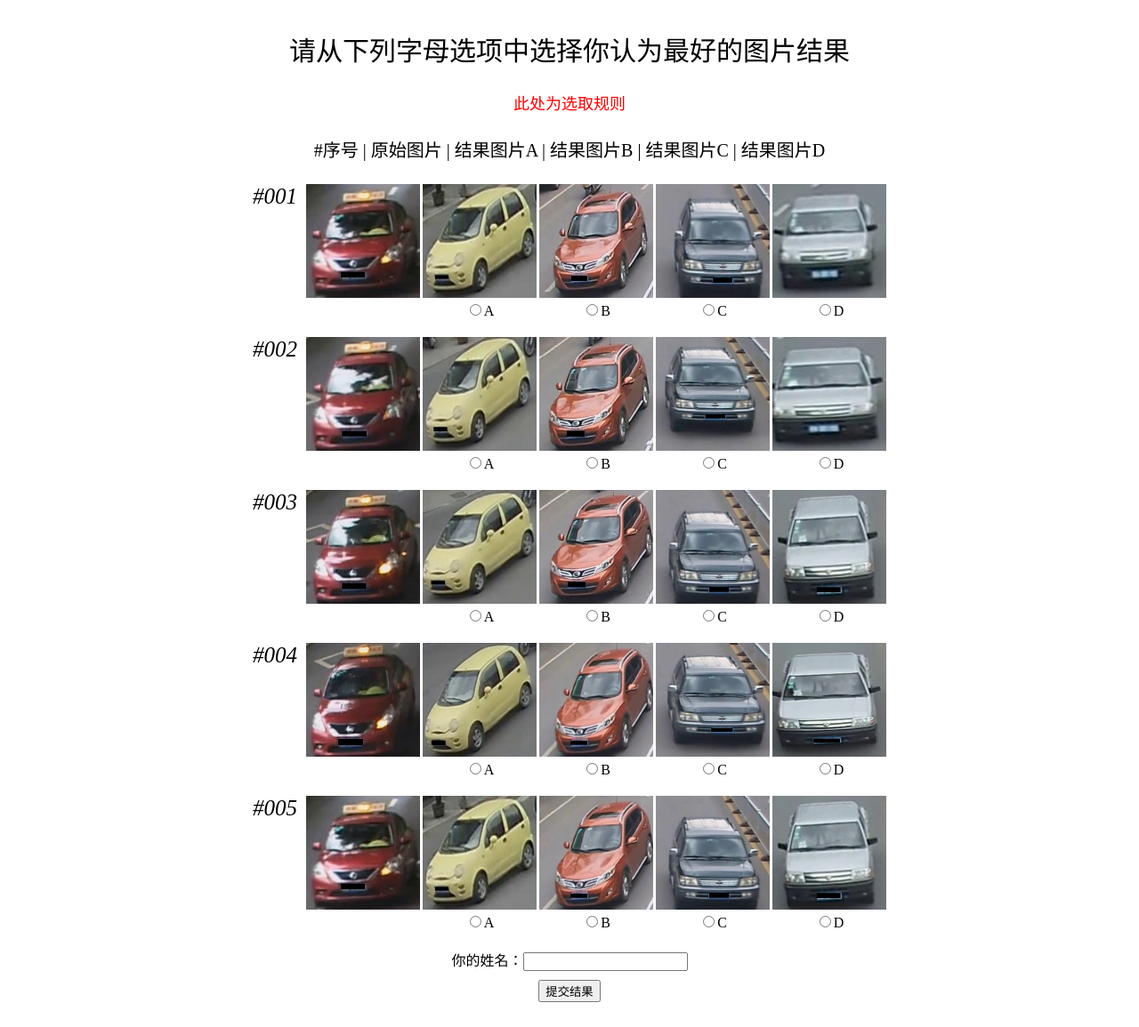
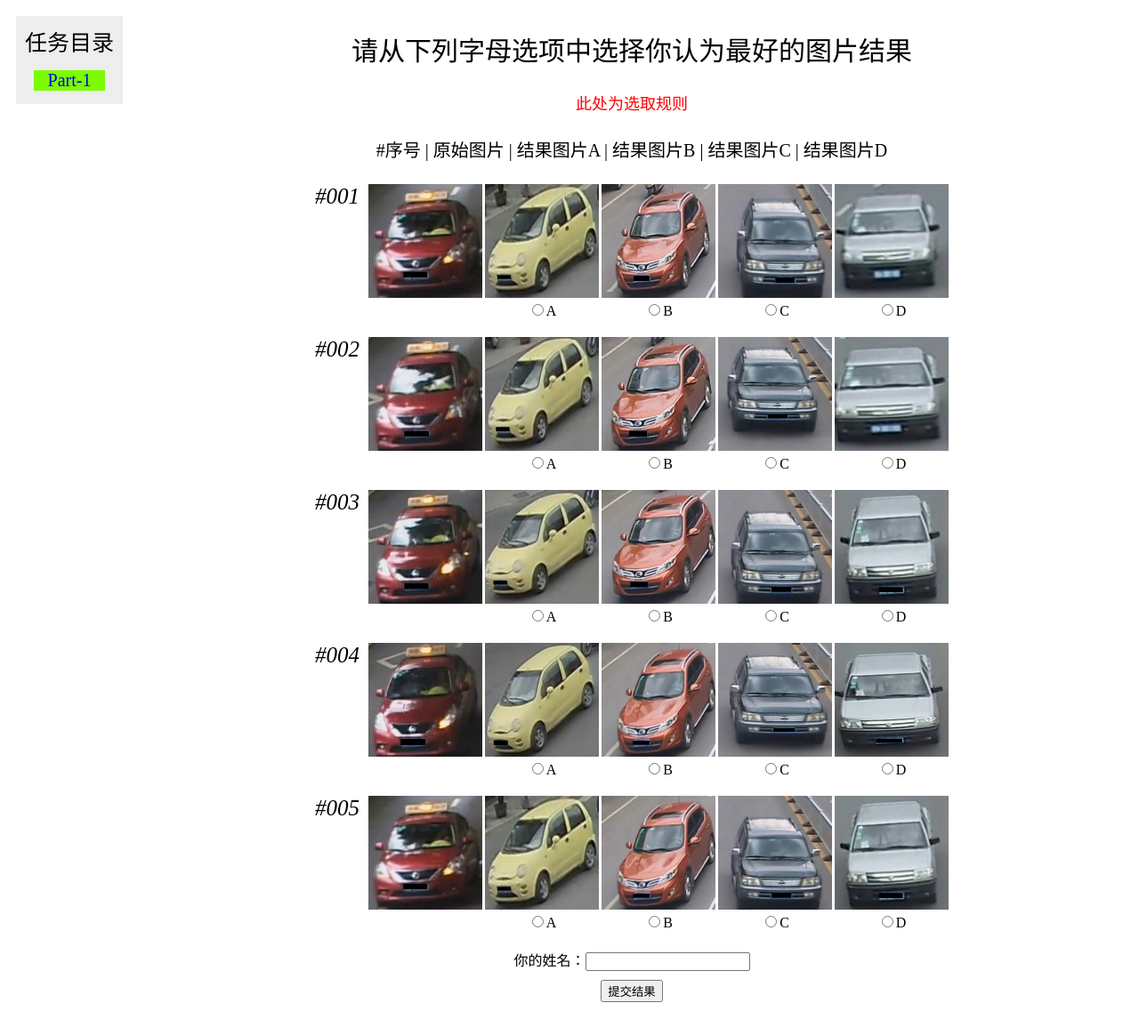
Before and after one commit to huochaitiantang/Artificial-Evaluation-Website, a Flask app: page / in a window 1280 px wide. Shown: the whole page at 89% size. Run offline with Flask 2, Linux system fonts and the light colour scheme.

Commit message:
add navigator & add scroll to not eval imgs

```diff
--- a/main.py
+++ b/main.py
@@ -19,6 +19,8 @@ def get_args():
     parser.add_argument("--run_ip", type=str, default="127.0.0.1", help="running ip address")
     parser.add_argument("--run_port", type=int, default=5000, help="running port")
     parser.add_argument('--random_place', action='store_true', help='random place the images from different directories?')
+    parser.add_argument('--navigator_cnt', type=int, default=1, help='navigator address count')
+    parser.add_argument('--navigator_start_port', type=int, default=0, help='navigator start port')
     args = parser.parse_args()
     return args
 
@@ -119,6 +121,16 @@ def do_msg_init():
     info['input_img_paths'] = input_img_paths
     info['result_img_pathss'] = result_img_pathss
     info['better_rule'] = args.better_rule
+
+    if args.navigator_start_port == 0:
+        args.navigator_start_port = args.run_port
+
+    assert(args.run_port >= args.navigator_start_port)
+    assert(args.run_port < args.navigator_start_port + args.navigator_cnt)
+
+    info['navigator_cur_ind'] = args.run_port - args.navigator_start_port
+    info['navigator_commands'] = ["Part-{}".format(x+1) for x in range(args.navigator_cnt)]
+    info['navigator_links'] = ["http://{}:{}".format(args.run_ip, args.navigator_start_port+x) for x in range(args.navigator_cnt)]
     return json.dumps(info)
 
 @app.route('/submit/<label_result>')
--- a/static/js/home.js
+++ b/static/js/home.js
@@ -9,6 +9,13 @@ $(document).ready(function(){
             (res) => {
                 ans = JSON.parse(res)
                 console.log(ans)
+
+                var nav_cur_ind = ans['navigator_cur_ind']
+                var nav_cmds = ans['navigator_commands']
+                var nav_lnks = ans['navigator_links']
+
+                display_navs(nav_cur_ind, nav_cmds, nav_lnks)
+
                 var input_img_paths = ans['input_img_paths']
                 var result_img_pathss = ans['result_img_pathss']
                 var display_size = ans['display_size']
@@ -36,6 +43,19 @@ $(document).ready(function(){
             request.send()
         })
         return p
+    }
+
+    // display the navigators
+    function display_navs(cur_ind, commands, links){
+        for(var i = 0; i < commands.length; i++){
+            if(cur_ind != i){
+                var node_string = "<li style='font-size:18px;margin-top:5px;margin-bottom:5px;'><a href='" + links[i] + "' style='text-decoration:none;'>" + commands[i] + "</a></li>"
+            }
+            else{
+                var node_string = "<li style='background:#7CFC00;font-size:20px;margin-top:5px;margin-bottom:5px;'><a href='" + links[i] + "' style='text-decoration:none;'>" + commands[i] + "</a></li>"
+            }
+            $('#navigator').append(node_string)
+        }
     }
 
     // display all imgs items
@@ -142,6 +162,8 @@ $(document).ready(function(){
             }
             else{
                 $("#submit_info").html("提交错误：第" + (i + 1) + "张图片还未评价！")
+                // scroll to the not eval
+                $("html,body").animate({scrollTop:$("#image_" + i + "_0").offset().top}, 500)
                 return ""
             }
         }
--- a/templates/home.html
+++ b/templates/home.html
@@ -7,7 +7,13 @@
     </head>
 
     <body>
-        <div style="text-align:center;padding:10px;">
+        <div style="text-align:center;">
+            <div style="display:inline-block;vertical-align:top;background:#eee; color:#000; float:left;margin:10px;padding:10px 10px 0px 10px;">
+                <div style="font-size:25px;">任务目录</div>
+                <ul id="navigator" style="list-style-type:none;padding:10px;margin:0px;">
+                </ul>
+            </div>
+            <div style="text-align:center;padding:10px;display:inline-block;">
 
                 <div style="padding:15px;text-align:center;font-size:30px;">
                   	请从下列字母选项中选择你认为最好的图片结果
@@ -28,6 +34,7 @@
                 <div style='margin:10px;'><button id="submit_button">提交结果</button></div>
 
             </div>
+        </div>
 
     </body>
 </html>
```
Also changed, not shown: 2 other files. Lines whose indentation alone changed are shown as unchanged.
